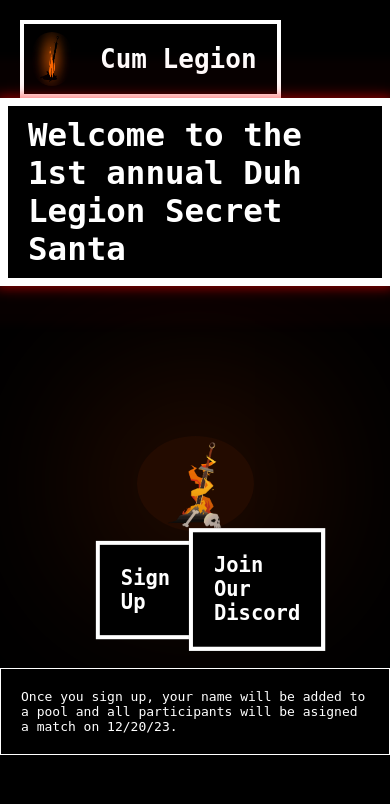
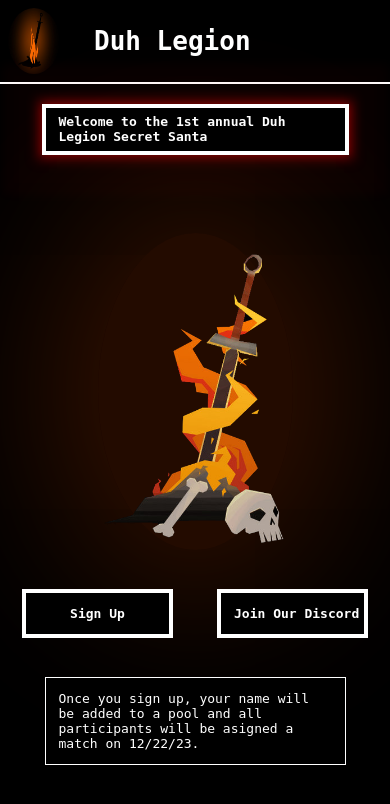
Before and after one commit to actes2/duh_legion_secretsanta, a Flask app: page / in a window 390 px wide. Shown: the top 804 px of the page. Run offline with Flask 3, Linux system fonts and the light colour scheme.

Commit message:
beta finalization

```diff
--- a/app/main.py
+++ b/app/main.py
@@ -5,7 +5,7 @@
 import mongo_queries
 import steam_stuff
 
-from flask import Flask, render_template, request, flash, session
+from flask import Flask, render_template, request, flash, session, redirect
 
 
 app = Flask(__name__, static_folder="static")
@@ -34,7 +34,7 @@
             session["name"] = name
             session["steamid"] = steamid
 
-            return render_template("index.html", name=name)
+            return redirect("/")
         else:
             print("It would appear this account already exists! Or IP at-least.")
     return render_template("form.html", name="none")
@@ -56,9 +56,11 @@
 
             if record["match"] != "none":
                 matches_record = mongo_queries.get_user_by_name(datab, record["match"])
-                steam_uri = steam_stuff.get_profile_url_from_steamid(matches_record["steam_id"])
+                if matches_record != None:
+                    steam_uri = steam_stuff.get_profile_url_from_steamid(matches_record["steam_id"])
                 #print("DING")
-                return render_template("waiting_room.html", name=name, match=record["match"], steam_url=steam_uri)
+                    return render_template("waiting_room.html", name=name, match=record["match"], steam_url=steam_uri)
+                return render_template("waiting_room.html", name=name, match=record["match"], steam_url="https://www.youtube.com/watch?v=dQw4w9WgXcQ")
 
             return render_template("waiting_room.html", name=name, match=record["match"], steam_url="https://www.youtube.com/watch?v=dQw4w9WgXcQ")
 
--- a/app/static/style.css
+++ b/app/static/style.css
@@ -11,27 +11,9 @@
     color: white;
 }
 
-.back {
-    z-index: -1;
-    width: 30%;
-    margin: auto;
-    border-radius: 50%;
-    /*box-shadow: inset 0px 0px 200px 100px rgba(255, 81, 0, 0.137),  0px 0px 200px 50px rgba(255, 81, 0, 0.199); */
-    animation-name: glow;
-    animation-duration: 4s;
-    animation-fill-mode: forwards;
-    animation-iteration-count:infinite;
+ /* Glow Animation for index background*/
 
-}
-
-
-
-
-
-
-
-
-@keyframes glow {
+ @keyframes glow {
     0%{
         box-shadow: inset 0px 0px 200px 100px rgba(255, 81, 0, 0.137), 0px 0px 200px 50px rgba(255, 81, 0, 0.199);
     }
@@ -44,6 +26,8 @@
         box-shadow: inset 0px 0px 200px 100px rgba(255, 81, 0, 0.137), 0px 0px 200px 50px rgba(255, 81, 0, 0.199);
     }
 }
+
+/* Glow Animation for index background*/
 
 @keyframes formglow {
     0%{
@@ -60,14 +44,97 @@
 }
 
 
-/* Home page main */
+@keyframes name {
+    25% {
+        transform: rotate(5deg) ;
+    }
+
+    50% {
+        transform: rotate(-5deg);
+    }
+
+
+}
+
+
+@keyframes name-leave {
+    25% {
+        transform: translateY(1px);
+
+    }
+
+    75% {
+        transform: translateY(-1px);
+
+    }
+}
+
+@keyframes leave {
+    20% {
+        transform: translate(5px,5px);
+        filter: blur(4px);
+        text-shadow: 0px 0px 10px red;
+    }
+
+    40% {
+        transform: translate(5px,-5px);
+        filter: blur(0);
+    }
+
+    60% {
+        transform: translate(-5px,5px);
+        filter: blur(4px);
+        text-shadow: 0px 0px 10px red;
+
+    }
+
+    80% {
+        transform: translate(-5px,-5px);
+        filter: blur(0px);
+
+    }
+
+
+
+
+}
+
+
+
+@keyframes match {
+    25% {
+        transform: translateX(3px);
+    }
+
+    50% {
+        transform: translateX(0px);
+    }
+
+    75% {
+        transform: translateX(-3px);
+    }
+}
+
+/* Index Background Container */
+
+.main-ctn {
+    width: 30%;
+    margin: auto;
+    border-radius: 50%;
+    animation-name: glow;
+    animation-duration: 3s;
+    animation-fill-mode: forwards;
+    animation-iteration-count: infinite;
+}
+
+/* Home page call to action*/
 
 #call {
-    z-index: 100;
+    z-index: 1;
     position: relative;
     background-color: black;
     color: white;
-    padding: 10px 20px;
+    padding: .5em 1em;
     margin: auto;
     margin-bottom: 150px;
     width: fit-content;
@@ -95,19 +162,16 @@
 header {
     border: 4px solid white;
     width: fit-content;
-    margin: 20px;
+    margin: 1em;
     margin-bottom: 0px;
-
-
 }
 
 header a {
     display: flex;
 }
 
-
 header h1 {
-    padding: 20px;
+    padding: 1em;
 
 }
 
@@ -123,16 +187,16 @@
 #logo {
 
 
-    width: 40px;
+    width: 4em;
     margin: 8px;
     justify-content: center;
-    border-radius: 300px;
+    border-radius: 50%;
 }
 
 
 /* Sign up or join */
 
-#signUp {
+#btn-ctn {
     display: flex;
 
     margin: auto;
@@ -146,7 +210,7 @@
     border: 4px solid rgb(255, 255, 255);
     background-color: black;
     margin: auto;
-    padding: 20px;
+    padding: 1em;
     color: white;
     font-weight: bold;
     font-size: 1.5rem;
@@ -154,11 +218,6 @@
     animation: grow .1s forwards;
     z-index: 1;
 
-}
-
-
-@keyframes grow {
-    100%{transform: scale(1.05);}
 }
 
 .button:hover {
@@ -172,17 +231,13 @@
     background-color: rgb(199, 199, 199);
 }
 
-
-
-
-
 p {
     z-index: 1;
     background-color: black;
     border: 1px solid white;
     width: fit-content;
-    padding: 20px;
-    margin: 20px auto;
+    padding: 1em;
+    margin: 1em auto;
     font-size: 1em;
 }
 
@@ -194,9 +249,8 @@
 
 /* Form Styling */
 
-.container {
+.form-ctn {
     width: 30%;
-
     margin: auto;
     margin-top: 240px;
     border-radius: 50%;
@@ -218,17 +272,6 @@
     border: 4px solid white;
 }
 
-form label {
-    background-color: white;
-
-    color: black;
-    width: 60%;
-    text-align: center;
-
-    font-weight: bold;
-
-}
-
 form .submit {
     margin-top: 20px;
 }
@@ -237,7 +280,7 @@
     margin-bottom: 25px;
 }
 
-.input {
+label {
     background-color: black;
     align-self: center;
     color: white;
@@ -245,6 +288,8 @@
     padding: 10px 30px;
     margin-bottom: 25px;
     font-size: 1.5rem;
+    width: 60%;
+    text-align: center;
 }
 
 form .button:hover {
@@ -253,3 +298,262 @@
     color: black;
     box-shadow: 0px 0px 5px 2px rgb(139, 32, 32);
 }
+
+.container-2 {
+    width: 50%;
+    height: 460px;
+
+    display: flex;
+    justify-content: center;
+    align-items: center;
+
+    margin: auto;
+}
+.success {
+    width: fit-content;
+    padding: 35px 40px;
+    border: 4px solid white;
+    font-size: 2rem;
+
+
+
+
+
+
+
+}
+
+
+/* Waiting Room styles */
+
+.welcome {
+    border: 4px solid white;
+    width: fit-content;
+    margin: auto;
+    margin-top: 5em;
+    margin-bottom: 3em;
+    padding: 2em;
+    font-size: 2em;
+    box-shadow: 0px 0px 10px 5px rgb(128, 0, 128), 0px 0px 10px 7px rgba(128, 0, 128, 0.548), 0px 0px 20px 7px rgba(128, 0, 128, 0.288);
+}
+
+.waiting {
+    font-size: 1.5em;
+    border: 0px;
+    padding: 1em;
+}
+
+.waiting-ctn {
+    margin: auto;
+    width: fit-content;
+    border: 4px solid white;
+}
+
+span {
+    color: rgb(145, 75, 35);
+}
+
+.merry {
+    color: green;
+    text-transform: uppercase;
+}
+
+.christmas {
+    color: red;
+    padding: .5em;
+
+    text-transform: uppercase;
+    box-shadow: 0px 0px 3px 3px red;
+
+}
+
+.match {
+   color: gold;
+   text-shadow: 0px 0px 5px gold;
+   text-shadow: 0px 0px 5px rgba(255, 217, 0, 0.747);
+   display: inline-block;
+   animation: 1s linear match forwards infinite;
+}
+
+.name {
+    display: inline-block;
+    color: purple;
+    animation: name 3s linear infinite;
+
+}
+
+
+
+.steam {
+    display: block;
+    margin: auto;
+    margin-bottom: 1em;
+    width: fit-content;
+    padding: 1em;
+    border: 4px solid rgb(255, 94, 0);
+    color: rgb(255, 94, 0) ;
+    font-size: 2em;
+
+}
+
+.steam:hover {
+    background-color: green;
+    color: white;
+    border: 4px solid red;
+    box-shadow: 0px 0px 5px 8px red;
+
+
+}
+
+
+.leave {
+    font-size: 3em;
+    color: orange;
+    border: 4px solid orange;
+}
+
+.name-leave {
+    display: inline-block;
+    color: red;
+    text-shadow: 0px 0px 5px red;
+    animation: name-leave 1s linear infinite;
+}
+
+#leave {
+    display: inline-block;
+    color: red;
+    text-transform: uppercase;
+    font-size: 1.5em;
+    animation: leave .3s linear infinite;
+}
+
+.now {
+    border: 0px;
+    font-weight: bold;
+    font-size: 1.5em;
+    margin: 0;
+}
+
+
+
+/* Mobile Styles */
+
+@media (max-width: 500px) {
+    body {
+        box-sizing: border-box;
+    }
+
+    /* Index Page */
+
+    header {
+        width: 100vw;
+        margin: 0;
+        border: 0px;
+        border-bottom: 2px solid white;
+        margin-bottom: 1.5em;
+    }
+    #call {
+        font-size: 1em;
+        border: 4px solid white;
+        width: 70%;
+        margin-bottom: 6em;
+    }
+
+    .main-ctn {
+        width: 50%;
+        margin-bottom: 1em;
+    }
+
+    #main {
+        width: 100%;
+        margin-bottom: 3em;
+
+    }
+
+    #btn-ctn {
+        width: 100vw;
+        margin-bottom: 3em;
+    }
+
+
+
+    .button {
+        width: 30%;
+        text-align: center;
+        font-size: 1em;
+        text-wrap: nowrap;
+
+    }
+
+    .button:active {
+        background-color: red;
+        box-shadow: 0px 0px 3px 3px red;
+    }
+
+    p {
+        width: 70%;
+    }
+
+
+    /* Form Styling */
+
+    .form-ctn {
+        width: 80vw;
+        margin: auto;
+        margin-top: 9em;
+    }
+
+    input {
+        width: 50%;
+        margin: auto;
+        margin-bottom: 1.5em;
+    }
+
+    form {
+        padding: 1em;
+        width: 60%;
+    }
+
+    label {
+        width: 30%;
+        font-size: 1em;
+        margin-bottom: 1.5em;
+    }
+
+    .submit {
+        width: 50%;
+
+    }
+
+    form .button:active {
+        background-color: rgba(68, 0, 255, 0.911);
+        box-shadow: 0px 0px 3px 3px rgb(76, 0, 255);
+    }
+
+    /* Waiying room styles */
+    .welcome {
+        margin-top: 2em;
+        margin-bottom: 1em;
+        width: 70%;
+        padding: 1em;
+    }
+
+    .waiting-ctn {
+        padding: 1em;
+        width: 70%;
+    }
+
+    .waiting {
+        font-size: 1em;
+        line-height: 1.8em;
+    }
+
+    .steam:active {
+        background-color: green;
+        color: red;
+        border: 4px solid red;
+
+    }
+
+
+}
--- a/app/templates/index.html
+++ b/app/templates/index.html
@@ -12,20 +12,20 @@
         <header>
             <a href="/">
                 <img src="{{url_for('static', filename='imgs/bonfiresmall.png')}}" alt="" id="logo">
-                <h1>Cum Legion</h1>
+                <h1>Duh Legion</h1>
             </a>
 
         </header>
 
         <p id="call">Welcome to the 1st annual Duh Legion Secret Santa</p>
 
-        <div class="back">
+        <div class="main-ctn">
         <img src="{{url_for('static', filename='imgs/bonfiret.png')}}" alt="" id="main">
         </div>
-        <div id="signUp">
+        <div id="btn-ctn">
             <a href="/form" class="button">Sign Up</a>
             <a href="https://discord.gg/9TMwyUMX" class="button">Join Our Discord</a>
         </div>
-        <p>Once you sign up, your name will be added to a pool and all participants will be asigned a match on 12/20/23.</p>
+        <p>Once you sign up, your name will be added to a pool and all participants will be asigned a match on 12/22/23.</p>
 </body>
 </html>
```
Also changed, not shown: app/static/script.js (added, +17 -0 lines), app/templates/form.html (+13 -4 lines), app/templates/waiting_room.html (+31 -6 lines), app/static/scripts.js (deleted), 1 other file.
